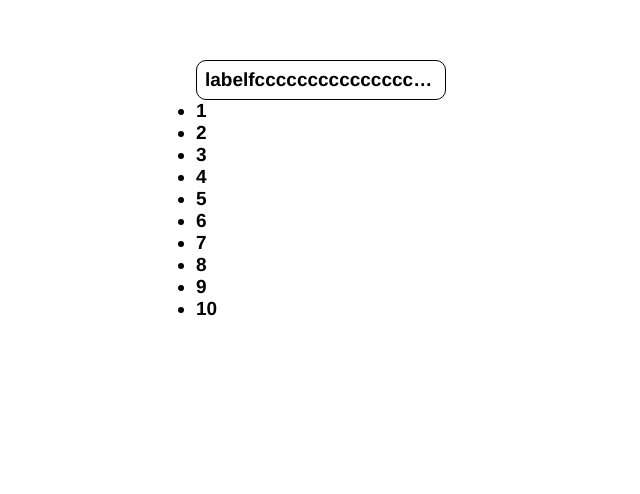
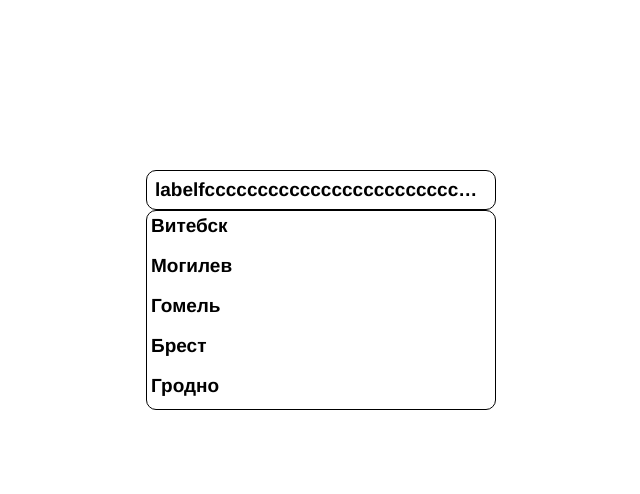
Before and after one commit to TanyaVerb/select, a plain HTML site: page index.html in a window 1280 px wide. Shown: the part 210-704 px from the top of the page, without its empty margins (319-959 px from the left). Drawn offline with Linux system fonts and the light colour scheme.

Commit message:
add class Select

```diff
--- a/index.html
+++ b/index.html
@@ -5,28 +5,32 @@
     <meta name="viewport" content="width=device-width, initial-scale=1.0">
     <title>Select</title>
     <link rel="stylesheet" href="./css/style.min.css">
+
 </head>
 <body>
-    <div class="select">
+
+        <div class="select">
         <div class="container">
             <div class="select__label">
                 labelfccccccccccccccccccccccccccccssssssssssssssssssssssss
             </div>
             <ul class="select__drop-down">
-               <li>1</li>
+               <!-- <li>1</li>
                <li>2</li>
                <li>3</li>
                <li>4</li>
                <li>5</li>
-               <li>6</li>
+               <li>Lorem ipsum dolor sit, amet consectetur adipisicing elit. Ex, temporibus!</li>
                <li>7</li>
                <li>8</li>
                <li>9</li>
-               <li>10</li>
+               <li>10</li> -->
             </ul>
         </div>
 
     </div>
 
+    <script src="index.js"></script>
+
 </body>
 </html>
--- a/index.js
+++ b/index.js
@@ -0,0 +1,70 @@
+const options = [
+  {
+    label: "Витебск",
+    value: 2,
+  },
+  {
+    label: "Могилев",
+    value: 6,
+  },
+  {
+    label: "Гомель",
+    value: 3,
+  },
+  {
+    label: "Брест",
+    value: 1,
+  },
+  {
+    label: "Гродно",
+    value: 4,
+  },
+  {
+    label: "Минск",
+    value: 7,
+  },
+  {
+    label: "Москва",
+    value: 777,
+  },
+];
+
+class Select {
+  constructor(selector, options, width) {
+    this.$select = document.querySelector(selector);
+    this.options = options;
+    this.$select.style.setProperty("--select-width", width);
+    this.$labei = document.querySelector(".select__label");
+    this.$dropDown = document.querySelector(".select__drop-down");
+
+    this.itemsForDropDown = this.options.map(({label, value})=> {
+        return`<li data-id = ${value}>${label}</li>`
+    }).join('')
+
+     this.$dropDown.insertAdjacentHTML('afterbegin', this.itemsForDropDown)
+     this.$select.addEventListener('click',(e)=>{
+        console.log(e.target);
+        console.log(e.target.tagName);
+        console.log(e.target.classList);
+        if(e.target.classList.contains('select__label')){
+            console.log('ты кликнул на label');
+
+        }else{
+            if(e.target.tagName.toLowerCase()==='li'){
+                console.log('ты кликнул на li');
+                console.log(e.target.dataset.id);
+                this.selectItem(+e.target.dataset.id)
+
+            }
+        }
+     })
+  }
+selectItem(id){
+const selectedElement = this.options.find(item => item.value ===id)
+this.$labei.innerHTML = selectedElement.label
+console.log(selectedElement);
+}
+
+}
+const customSelect = new Select(".select", options, "350px");
+console.log(customSelect);
--- a/scss/style.scss
+++ b/scss/style.scss
@@ -1,32 +1,89 @@
-:root{
-    --select-width:250px
-}
-*{
-    box-sizing: border-box;
-    margin: 0;padding: 0;
+:root {
+    --select-width: 250px;
+    --label-height: 40px;
 }
 
-body{
+* {
+    box-sizing: border-box;
+    margin: 0;
+    padding: 0;
+}
+
+%overflow-ellipsis {
+    white-space: nowrap;
+    overflow: hidden;
+    text-overflow: ellipsis;
+}
+
+@mixin overflow-multi-ellipsis($coutRow) {
+    display: -webkit-box;
+    max-width: 100%;
+    -webkit-line-clamp: $coutRow;
+    -webkit-box-orient: vertical;
+    overflow: hidden;
+    // text-overflow: ellipsis;
+
+}
+
+body {
     height: 100vh;
     display: flex;
     justify-content: center;
     align-items: center;
 }
 
-.select{
-    .container{
-      width: var(--select-width);
-      font-family:'Franklin Gothic Medium', 'Arial Narrow', Arial, sans-serif ;
-      font-weight:600 ;
-      font-size: 19px;
+.select {
+    .container {
+        width: var(--select-width);
+        font-family: 'Franklin Gothic Medium', 'Arial Narrow', Arial, sans-serif;
+        font-weight: 600;
+        font-size: 19px;
+        position: relative;
+
     }
-    &__label{
-        height: 40px;
+
+    &__label {
+        height: var(--label-height);
         padding: 8px;
         border-radius: 10px;
         border: 1px solid black;
-        white-space: nowrap;
-        overflow: hidden;
-        text-overflow: ellipsis;
+        @extend %overflow-ellipsis;
+
     }
+
+    &__drop-down {
+        list-style: none;
+        border: 1px solid black;
+        border-radius: 10px;
+        position: absolute;
+        top: var(--label-height);
+        width: 100%;
+        left: 0;
+        min-height: var(--label-height);
+        max-height: 200px;
+        overflow-y: auto;
+
+        li {
+            height: var(--label-height);
+        padding: 4px;
+        @include overflow-multi-ellipsis(2);
+        &:hover{
+            background-color: aqua;
+        }
+    }
+    &::-webkit-scrollbar{
+        width: 7px;
+    }
+    &::-webkit-scrollbar-thumb{
+        background-color: black;
+        border-radius: 5px;
+    }
+    &::-webkit-scrollbar-track{
+        background-color: inherit;
+        border-radius: 10%;
+        margin: 2px;
+    }
+    }
+
+
 }
```
Also changed, not shown: css/style.min.css, 1 other file.
